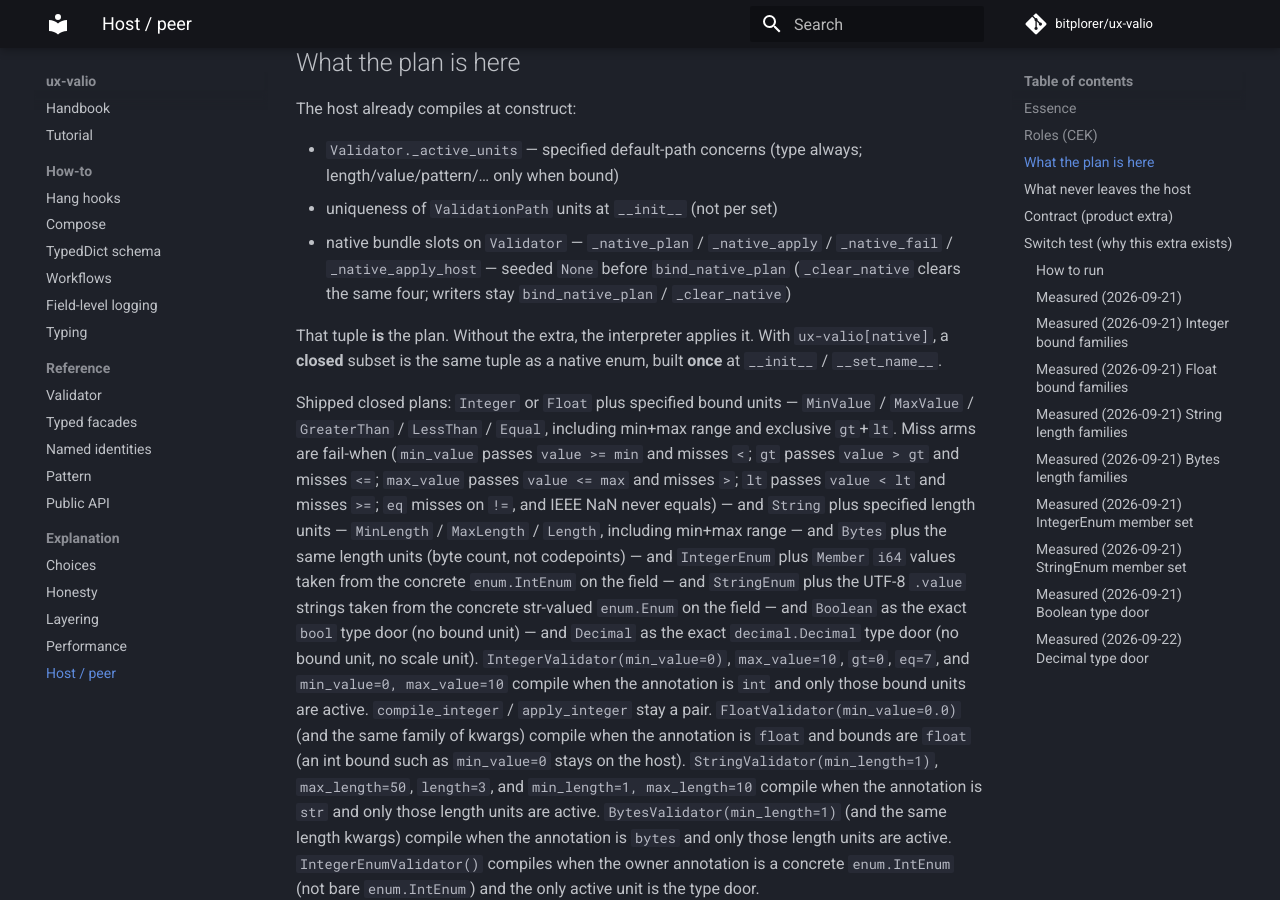
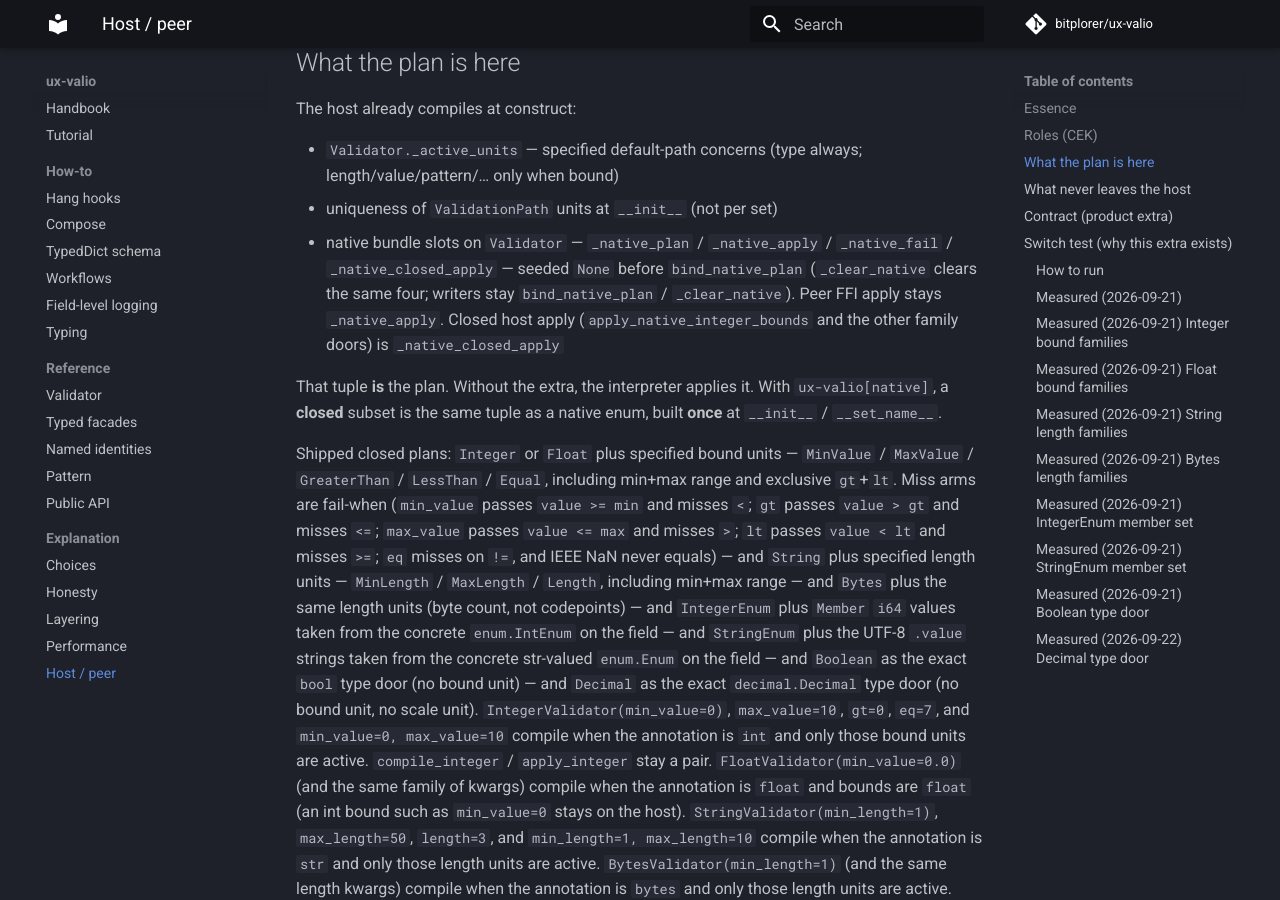
Before and after one commit to bitplorer/ux-valio, an MkDocs documentation site: the page built from docs/explanation/host-peer-plan.md, in a window 1280 px wide and 900 px high, scrolled down 1165 px. Built offline with MkDocs 1.6.1 and Material for MkDocs 9.7.7, drawn with Linux system fonts in a browser that asks for light colours; comment, search, counter and statistics services are not loaded.

Commit message:
rename closed apply slot; Cap OFF; Date* HOLD; `_native.py` stays private. (#122)
* Rename the native extract-miss bridge slot.

The fourth Validator slot is _native_extract_bridge: the extract-miss
bridge back to host KEEP wording, not a second peer apply. Writers
stay bind_native_plan and _clear_native. _native.py stays private.

Co-authored-by: bitplorer <bitplorer@users.noreply.github.com>

* Name the fourth native slot _native_closed_apply.

The slot stores the closed-family host apply (apply_native_*). Peer
FFI apply stays _native_apply. Writers stay bind_native_plan and
_clear_native. _native.py stays private.

Co-authored-by: bitplorer <bitplorer@users.noreply.github.com>

---------

Co-authored-by: Cursor Agent <cursoragent@cursor.com>
Co-authored-by: bitplorer <bitplorer@users.noreply.github.com>

```diff
--- a/docs/explanation/host-peer-plan.md
+++ b/docs/explanation/host-peer-plan.md
@@ -52,9 +52,12 @@ The host already compiles at construct:
 - uniqueness of ``ValidationPath`` units at ``__init__`` (not per set)
 - native bundle slots on ``Validator`` —
   ``_native_plan`` / ``_native_apply`` / ``_native_fail`` /
-  ``_native_apply_host`` — seeded ``None`` before
+  ``_native_closed_apply`` — seeded ``None`` before
   ``bind_native_plan`` (``_clear_native`` clears the same four;
-  writers stay ``bind_native_plan`` / ``_clear_native``)
+  writers stay ``bind_native_plan`` / ``_clear_native``).
+  Peer FFI apply stays ``_native_apply``. Closed host apply
+  (``apply_native_integer_bounds`` and the other family doors) is
+  ``_native_closed_apply``
 
 That tuple **is** the plan. Without the extra, the interpreter applies
 it. With ``ux-valio[native]``, a **closed** subset is the same tuple as
```
Also changed, not shown: AGENTS.md (+6 -3 lines), CHANGELOG.md (+13 -1 lines), docs/explanation/performance.md (+4 -3 lines), 3 other files.
